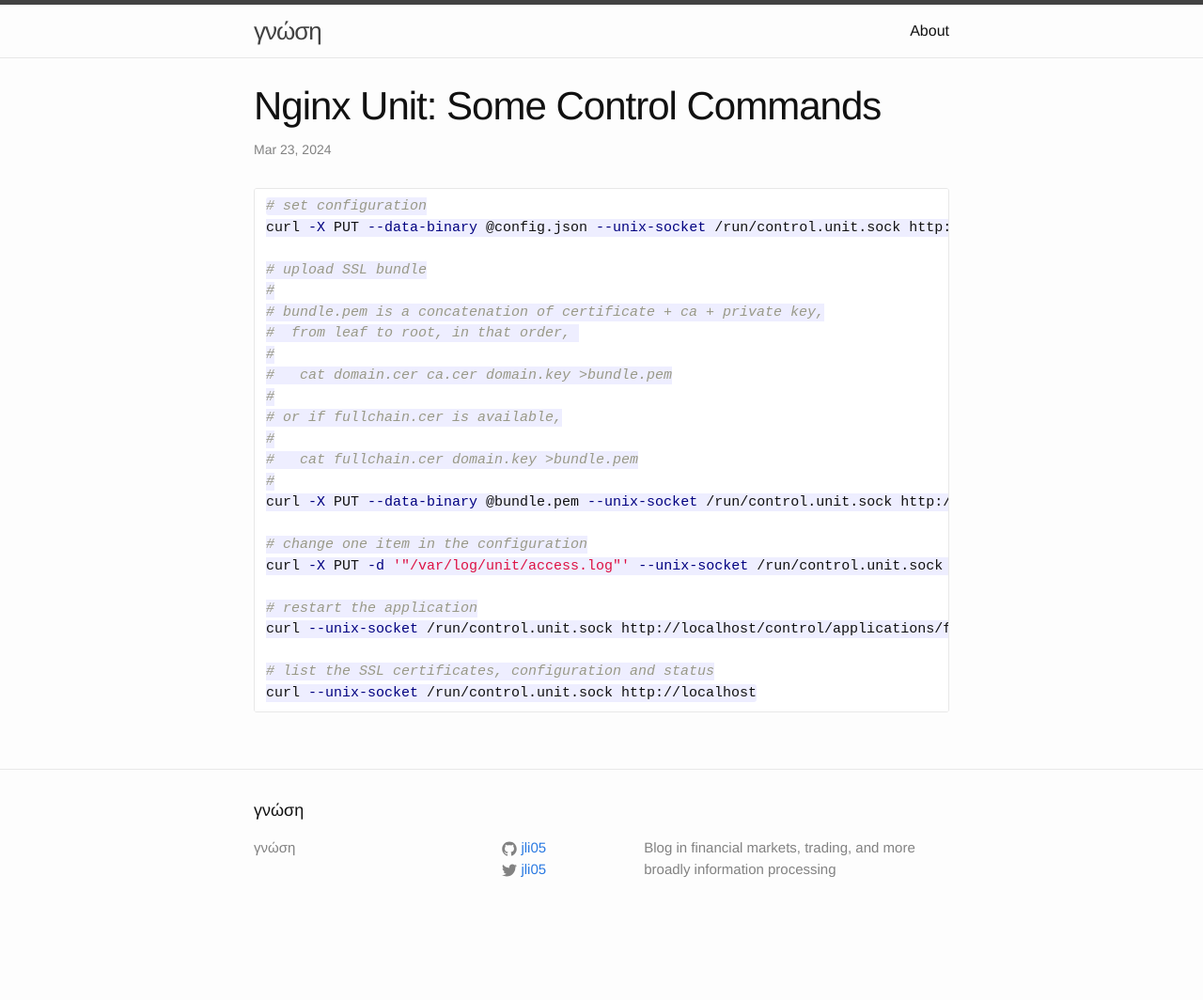
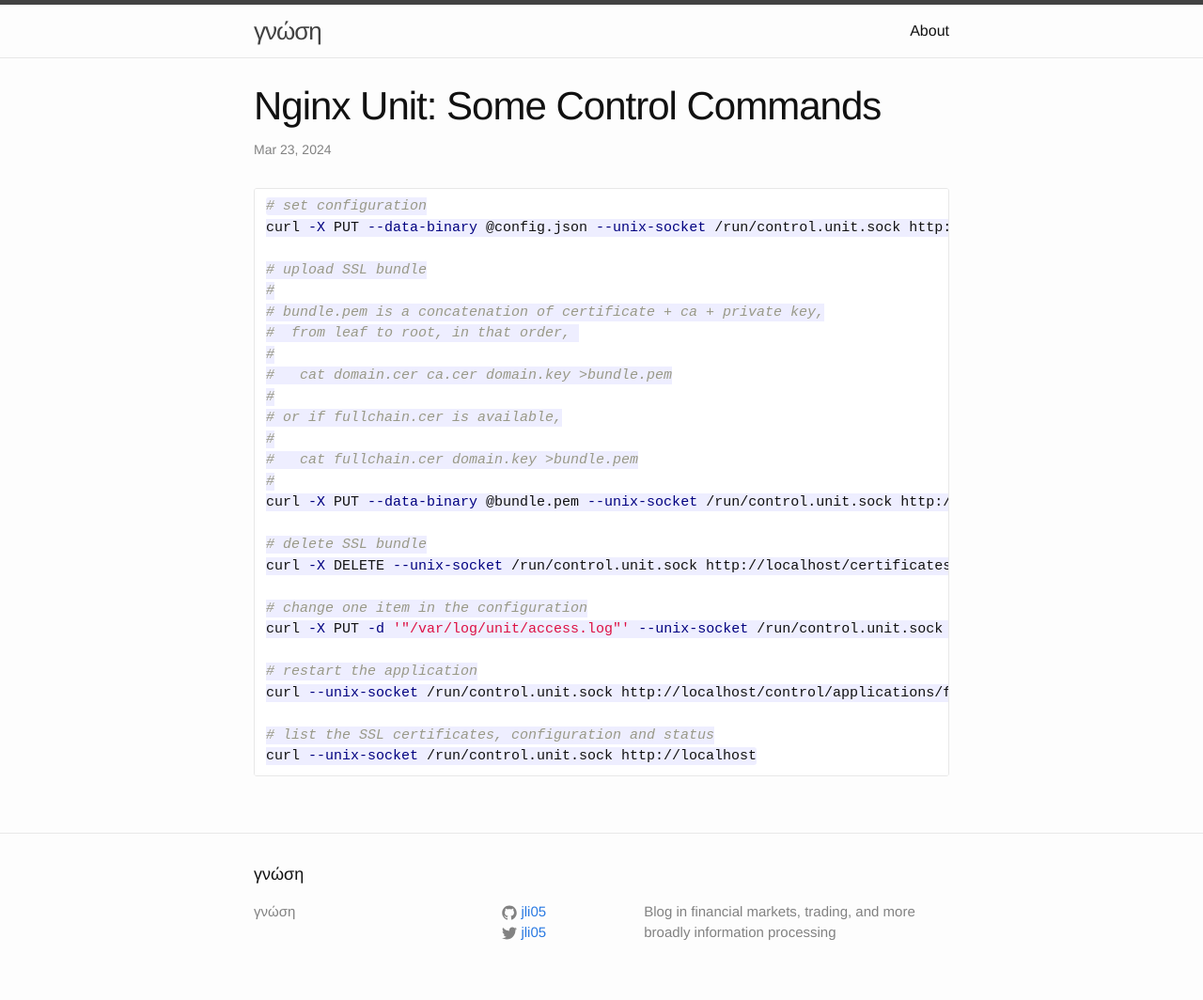
Before and after one commit to jli05/jli05.github.io, a Jekyll site: the page built from _posts/2024-03-23-Nginx-Unit-Some-Control-Commands.md, in a window 1280 px wide. Shown: the whole page at 94% size. Built offline with Jekyll 4.4.1, drawn with Linux system fonts in a browser that asks for light colours; before the commit the page ends 996 px from its top, so only the background shows below that.

Commit message:
add command deleting SSL bundle

```diff
--- a/_posts/2024-03-23-Nginx-Unit-Some-Control-Commands.md
+++ b/_posts/2024-03-23-Nginx-Unit-Some-Control-Commands.md
@@ -20,6 +20,9 @@
 #
 curl -X PUT --data-binary @bundle.pem --unix-socket /run/control.unit.sock http://localhost/certificates/bundle
 
+# delete SSL bundle
+curl -X DELETE --unix-socket /run/control.unit.sock http://localhost/certificates/bundle
+
 # change one item in the configuration
 curl -X PUT -d '"/var/log/unit/access.log"' --unix-socket /run/control.unit.sock http://localhost/config/access_log
 
```
